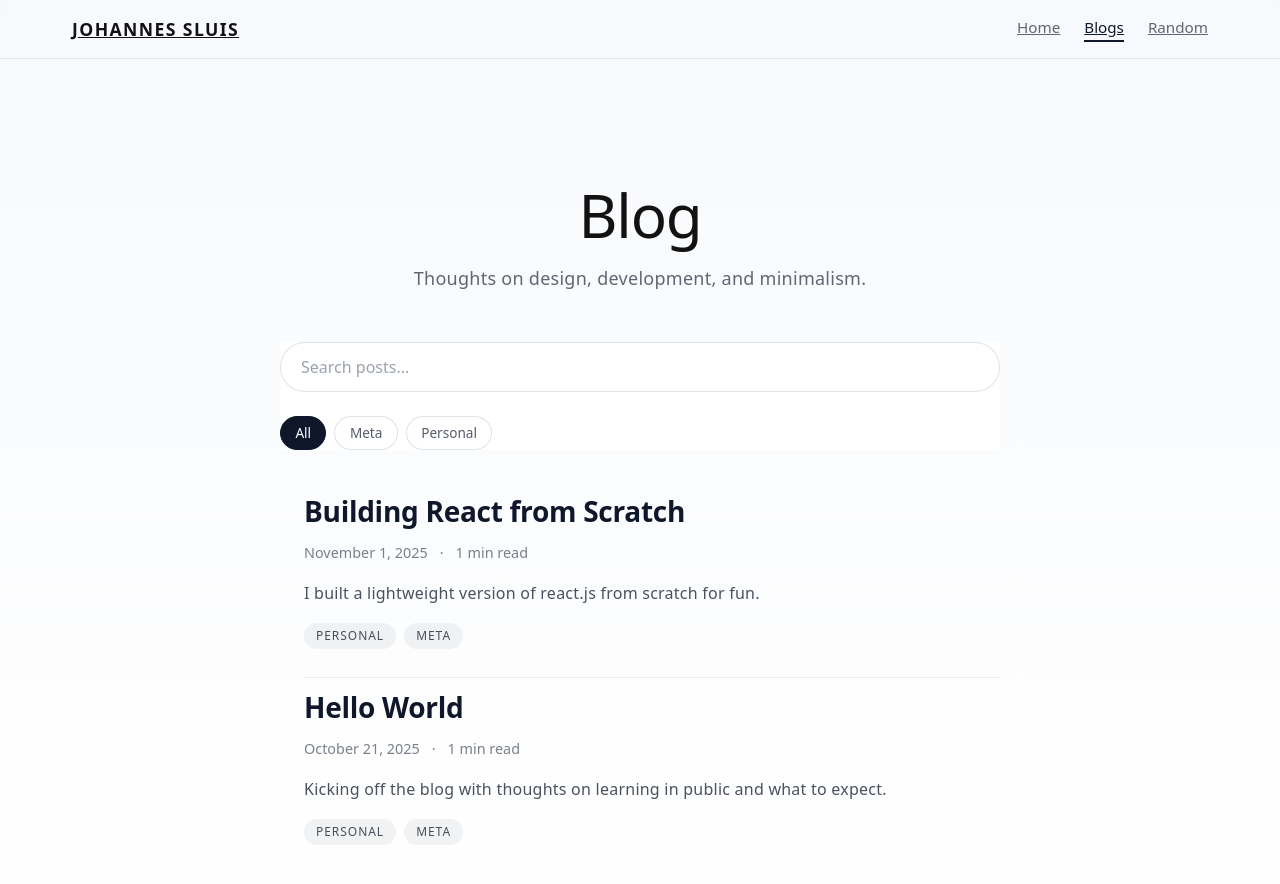
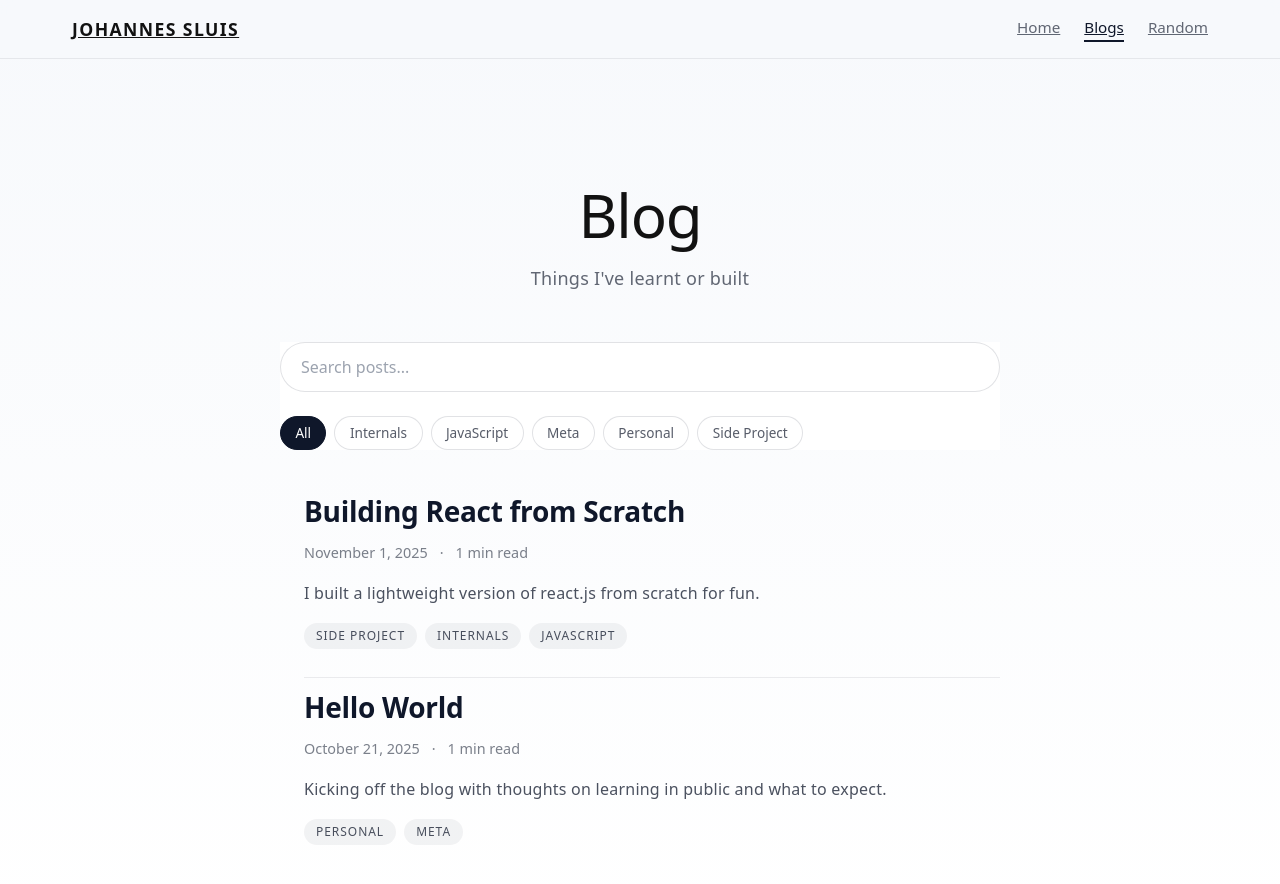
Before and after one commit to JoeS51/Johannes_Sluis_Portfolio_3.0, a React (Create React App) app: page /blog in a window 1280 px wide. Shown: the top 884 px of the page. Built offline with nearby package versions, Linux system fonts and the light colour scheme.

Commit message:
blog post

```diff
--- a/src/data/posts.js
+++ b/src/data/posts.js
@@ -16,10 +16,10 @@ const posts = [
       title: 'Building React from Scratch',
       description: 'I built a lightweight version of react.js from scratch for fun.',
       date: '2025-11-01',
-      tags: ['Personal', 'Meta'],
+      tags: ['Side Project', 'Internals', 'JavaScript'],
       cover: null
     },
-    content: '[learnings here and link]',
+    content: '[TODO]',
   }
 ];
 
--- a/src/pages/Blog.js
+++ b/src/pages/Blog.js
@@ -50,7 +50,7 @@ const Blog = () => {
       <main className="blog-main">
         <header className="blog-header">
           <h1 className="blog-title">Blog</h1>
-          <p className="blog-subtitle">Thoughts on design, development, and minimalism.</p>
+          <p className="blog-subtitle">Things I've learnt or built</p>
         </header>
 
         <section className="blog-filters">
```
